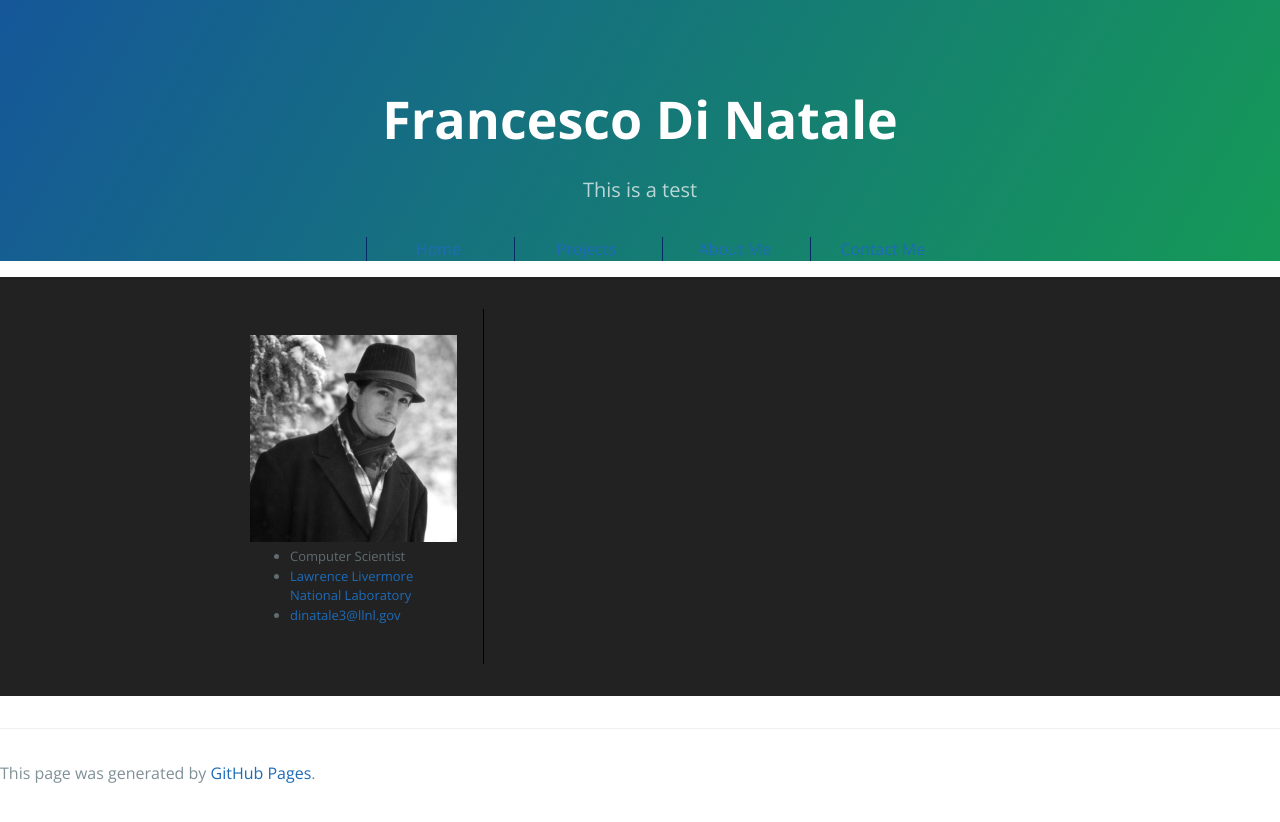
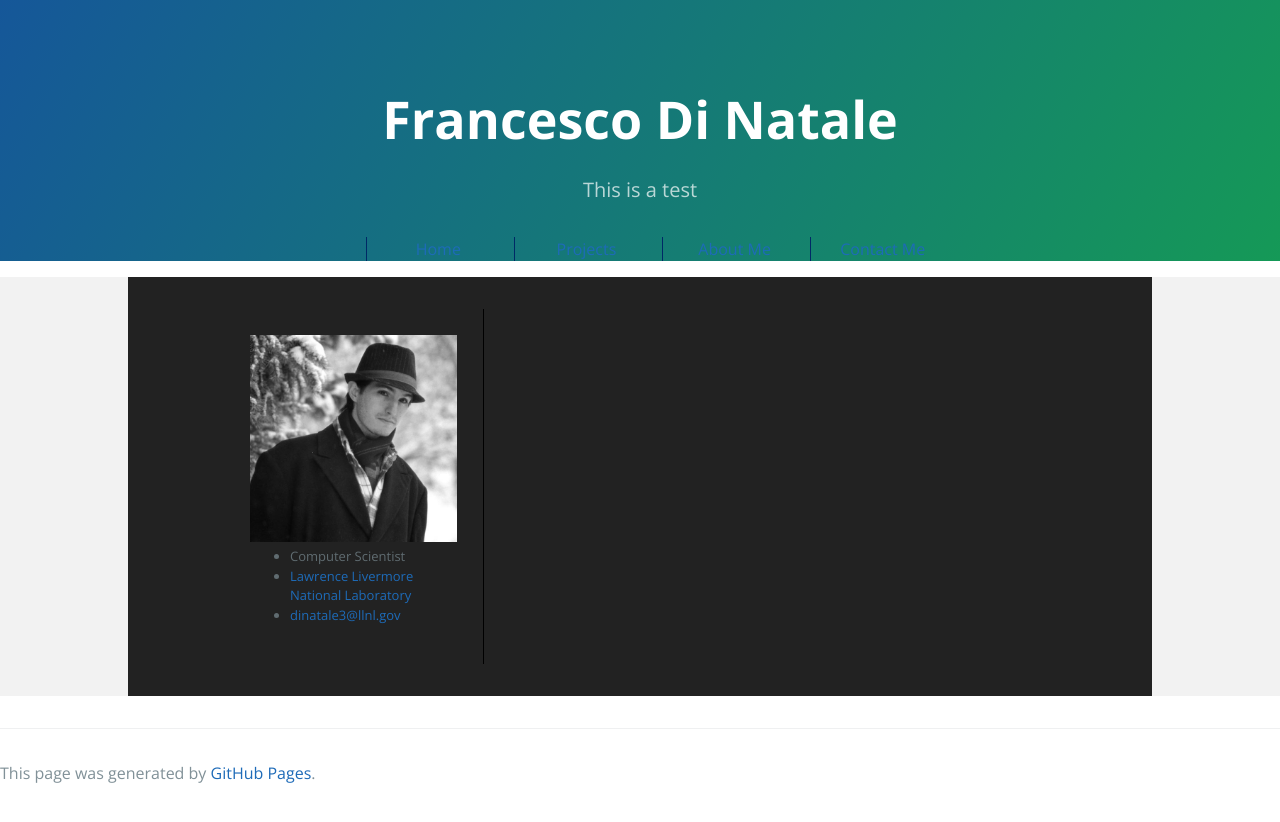
Before and after one commit to FrankD412/frankd412.github.io, a Jekyll site: the page built from index.html, in a window 1280 px wide. Shown: the top 822 px of the page. Built offline with Jekyll 4.4.1, drawn with Linux system fonts in a browser that asks for light colours.

Commit message:
Moved background color to main-content.

```diff
--- a/_layouts/default.html
+++ b/_layouts/default.html
@@ -13,7 +13,7 @@
     {% include header.html %}
     <div class="site-background">
         <div class="site-wrap">
-            <section class="main-content" background-color=$site-wrap-color;>
+            <section class="main-content">
               {{ content }}
             </section>
         </div>
--- a/_sass/jekyll-theme-cayman.scss
+++ b/_sass/jekyll-theme-cayman.scss
@@ -142,6 +142,7 @@ a {
 
 .main-content {
   word-wrap: break-word;
+  background-color: $site-wrap-color;
 
   :first-child {
     margin-top: 0;
--- a/assets/css/style.scss
+++ b/assets/css/style.scss
@@ -19,7 +19,6 @@ div.site-wrap {
     margin: 0 auto;
     padding: 0 1em;
     position: relative;
-    background-color: $site-wrap-color;
 }
 
 div.site-background {
```
